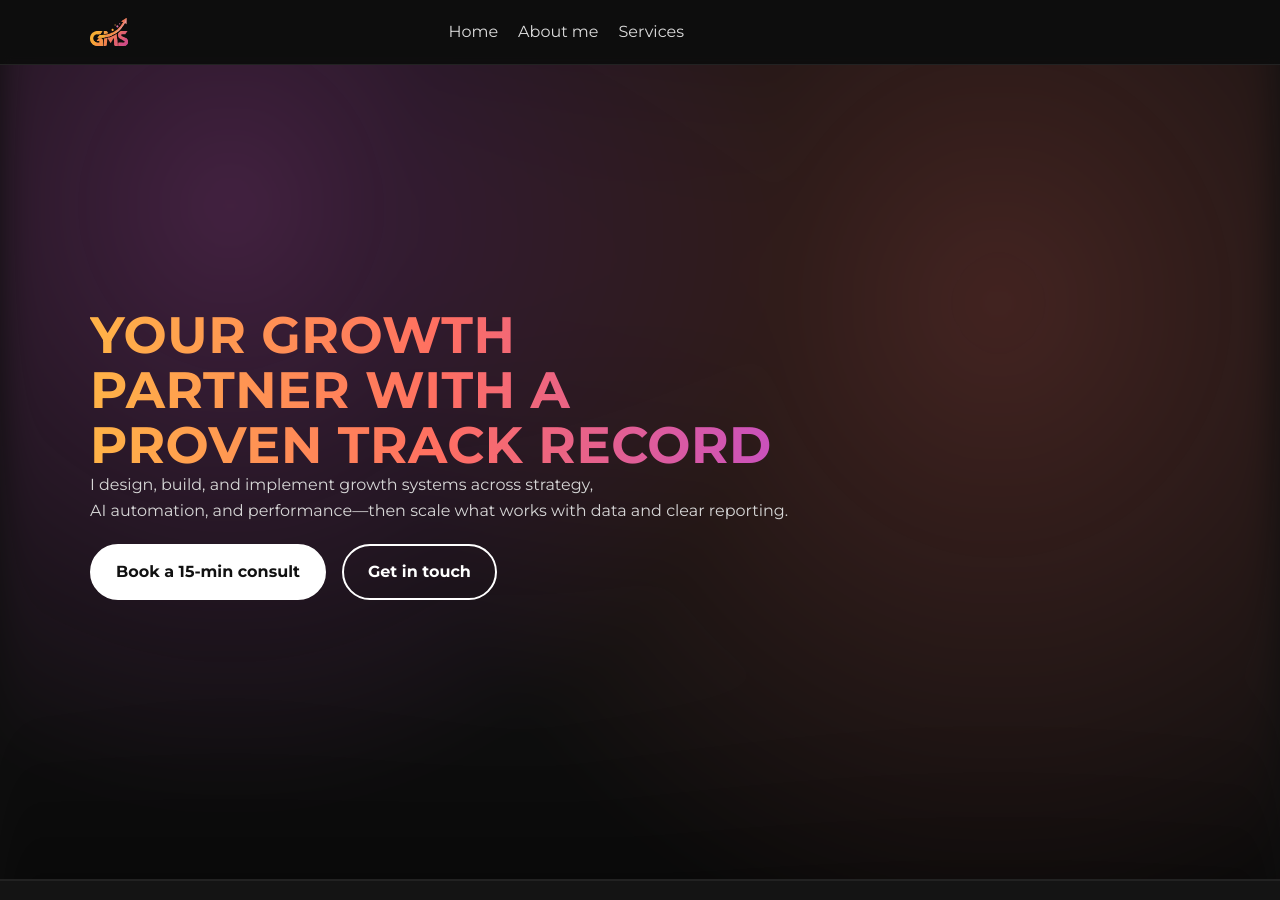
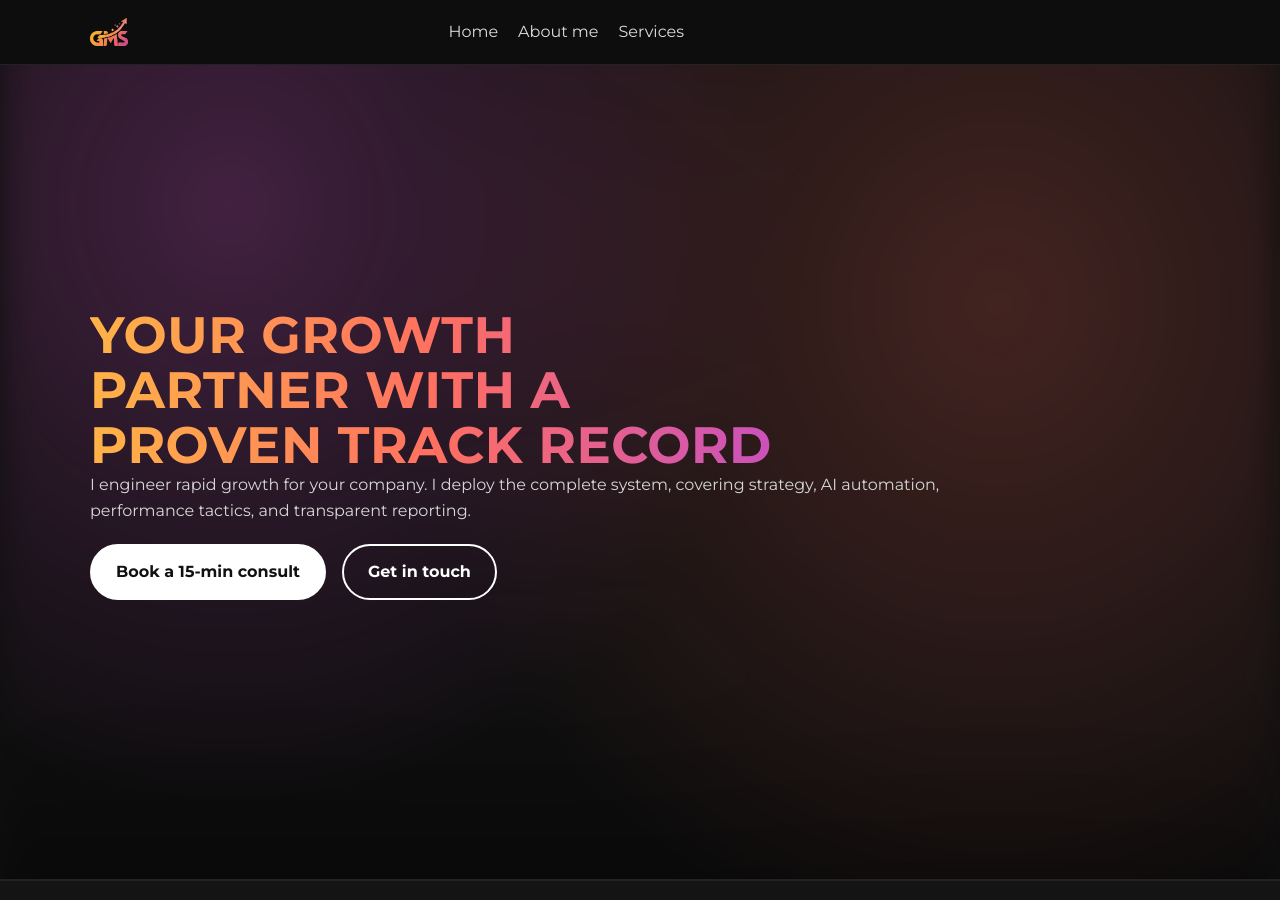
Before and after one commit to rliedmeiergrowth-create/freelanceproject, a Jekyll site: the page index.html, which Jekyll copies as it is, in a window 1280 px wide and 900 px high. Built offline with Jekyll 4.4.1, drawn with Linux system fonts in a browser that asks for light colours.

Commit message:
Update index.html

```diff
--- a/index.html
+++ b/index.html
@@ -59,8 +59,7 @@
       <h1>Your growth partner with a proven track record</h1>
 
       <p class="lead-paragraph hero-lead">
-        I design, build, and implement growth systems across strategy,<br> AI automation, and performance—then scale what works with data and clear reporting.
-      </p>
+        I engineer rapid growth for your company. I deploy the complete system, covering strategy, AI automation, performance tactics, and transparent reporting.
 
       <nav class="buttons">
   <a href="https://calendly.com/rliedmeier-growth/15min" class="btn btn-fill" target="_blank" rel="noopener">
```
